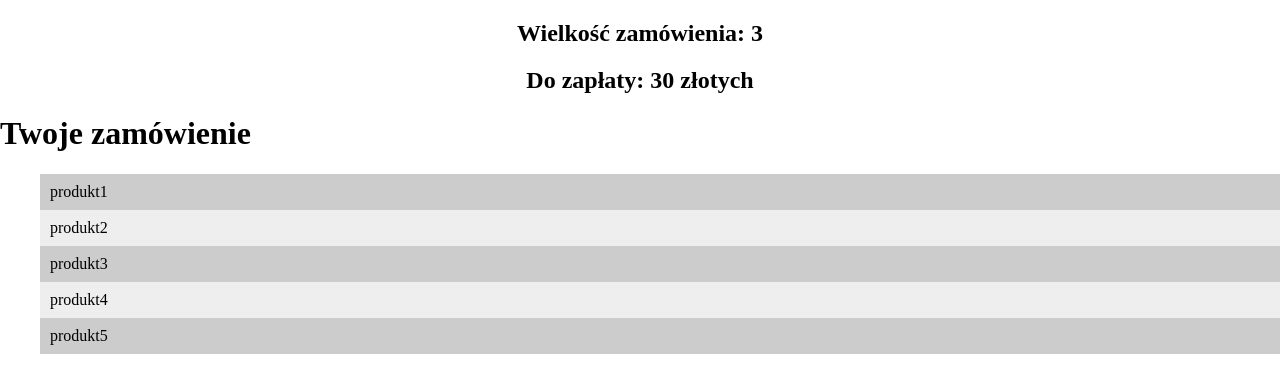
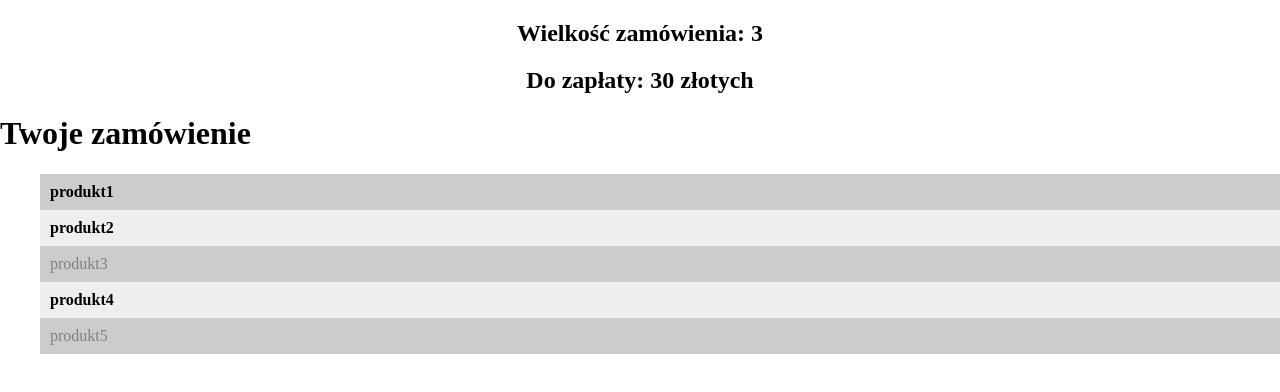
Before and after one commit to DanielKornas2/shopping-list, a React (Create React App) app in the folder simple-shopping-list/: page / in a window 1280 px wide. Shown: the top 392 px of the page. Built offline with nearby package versions, Linux system fonts and the light colour scheme.

Commit message:
Conditional styling - based on state

```diff
--- a/simple-shopping-list/src/App.js
+++ b/simple-shopping-list/src/App.js
@@ -15,7 +15,7 @@ const Header = (props) => {
 }
 
 const Item = (props) => (
-  <li>{props.name}</li>
+  <li style= { props.active ?  {fontWeight: "bold"} : { color : "gray" } }>{props.name}</li>
 )
 
 const ListItems = (props) => {
```
